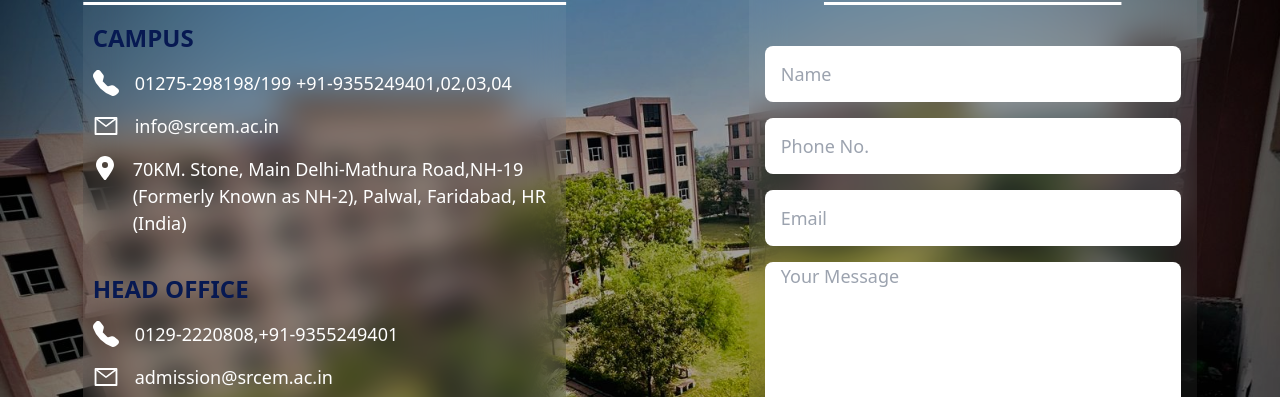
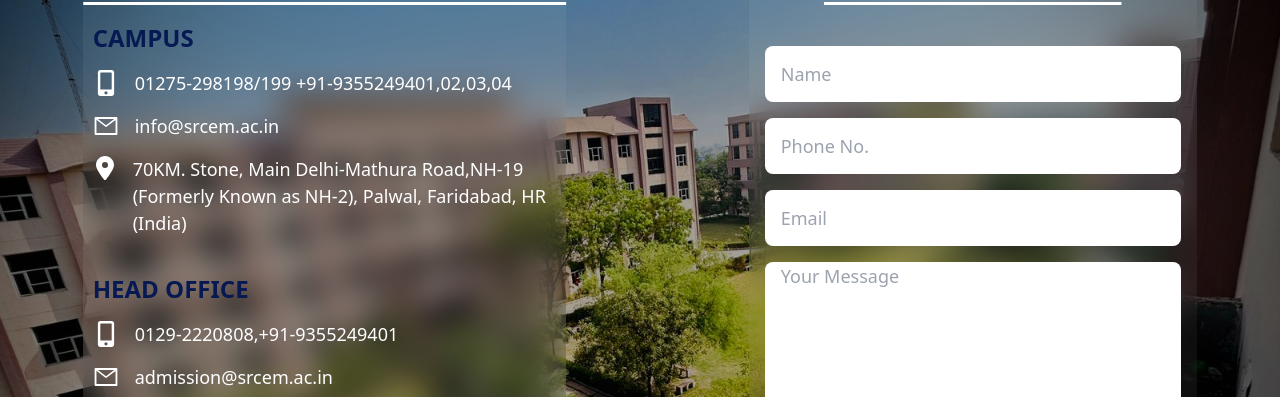
Before and after one commit to RohitTheCoderr/S_R_C_E_M, a React (Vite) app: page /contact in a window 1280 px wide. Shown: the part 182-579 px from the top of the page. Built offline with nearby package versions, Linux system fonts and the light colour scheme.

Commit message:
checking

```diff
--- a/src/pages/contact/Contact.jsx
+++ b/src/pages/contact/Contact.jsx
@@ -1,6 +1,7 @@
 import React from "react";
 import { Formik, Field, Form, ErrorMessage } from 'formik';
 import { BsTelephoneFill } from "react-icons/bs";
+import { FaMobileAlt } from "react-icons/fa";
 import { AiOutlineMail } from "react-icons/ai";
 import { FaLocationDot, FaLocationPin, FaLocationPinLock } from "react-icons/fa6";
 import {MessageFormValidation} from "../../services/lib/FormikYup/index"
@@ -41,7 +42,7 @@ function Contact() {
                             <div className="h-auto w-[80%] m-auto sm:w-[70%] md:w-[30rem] sm:px-2 ">
                                 <h1 className=" text-[1rem] sm:text-[1.5rem] md:text-2xl lg:text-2xl text-[#071952] pt-5  font-semibold uppercase">Campus</h1>
                                 <div className="w-auto flex jusctify-center my-4 gap-4 ">
-                                    <BsTelephoneFill className="text-[15px] sm:text-[19px] md:text-[22px] lg:text-[24px] xl:text-[26px] text-white" />
+                                    <FaMobileAlt className="text-[15px] sm:text-[19px] md:text-[22px] lg:text-[24px] xl:text-[26px] text-white" />
                                     <span className="text-white text-[14px] sm:text-[18px] ">01275-298198/199 +91-9355249401,02,03,04</span>
                                 </div>
 
@@ -58,7 +59,7 @@ function Contact() {
                             <div className="h-auto w-[80%] m-auto sm:w-[70%] md:w-[30rem] sm:px-2">
                                 <h1 className=" text-[1rem] sm:text-[1.5rem] md:text-2xl lg:text-2xl text-[#071952] pt-5  font-semibold uppercase">Head Office</h1>
                                 <div className=" w-auto flex jusctify-center my-4 gap-4 ">
-                                    <BsTelephoneFill className="text-[15px] sm:text-[19px] md:text-[22px] lg:text-[24px] xl:text-[26px] text-white" />
+                                    <FaMobileAlt className="text-[15px] sm:text-[19px] md:text-[22px] lg:text-[24px] xl:text-[26px] text-white" />
                                     <span className="text-white text-[14px] sm:text-[18px] ">0129-2220808,+91-9355249401</span>
                                 </div>
 
```
